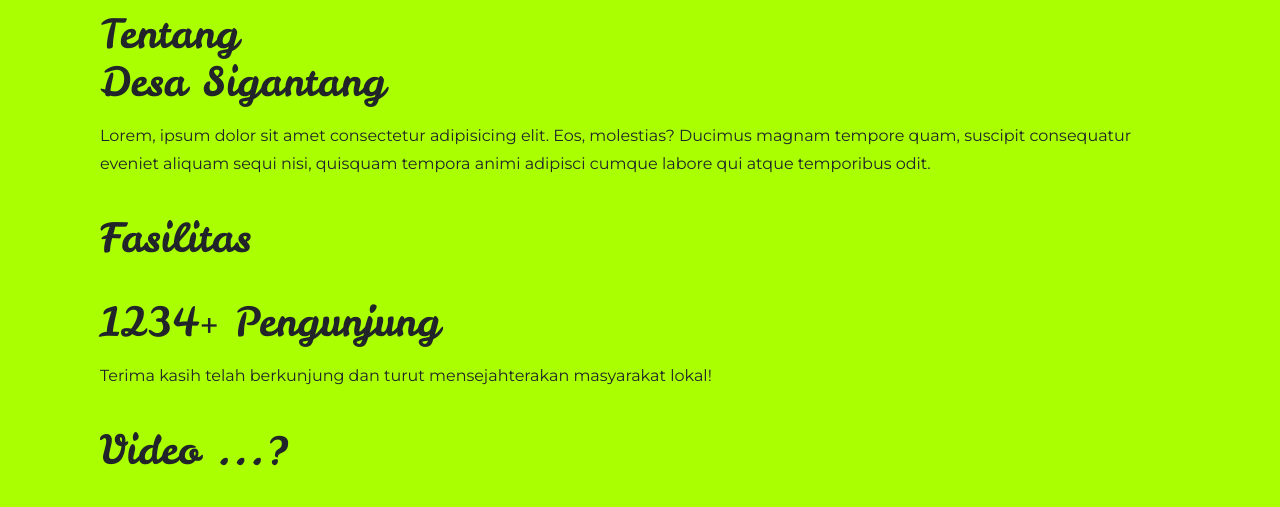
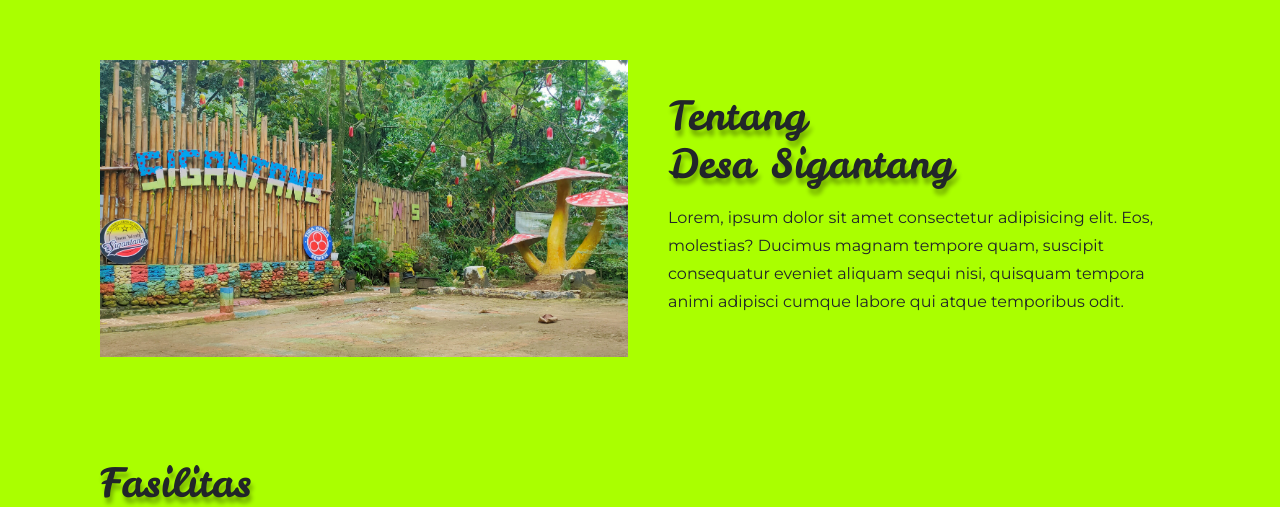
Before and after one commit to mdchrysan/csr-sigantang, a CodeIgniter 4 app: template app/Views/home/index.php in a window 1280 px wide. Shown: the part 800-1307 px from the top of the page. Run offline with PHP 8.4 and a stand-in for CodeIgniter, Linux system fonts and the light colour scheme; the template is opened without the code that fills it, so the values that code supplies are empty; some libraries are stand-ins or nearby versions; grey boxes are pictures that could not be loaded.

Commit message:
Edit About style

```diff
--- a/app/Views/home/index.php
+++ b/app/Views/home/index.php
@@ -7,8 +7,17 @@
     <a class="btn btn-primary btn-xl" href="#tentang">Jelajahi</a>
 </header>
 <section class="content" id="tentang">
-    <h1 class="content-heading">Tentang<br>Desa Sigantang</h1>
-    <p>Lorem, ipsum dolor sit amet consectetur adipisicing elit. Eos, molestias? Ducimus magnam tempore quam, suscipit consequatur eveniet aliquam sequi nisi, quisquam tempora animi adipisci cumque labore qui atque temporibus odit.</p>
+    <div class="row">
+        <div class="col-md-6">
+            <img src="\img\backdrop-about.jpg" alt="Foto Backdrop">
+        </div>
+        <div class="col-md-6">
+            <div class="mx-3">
+                <h1 class="content-heading">Tentang<br>Desa Sigantang</h1>
+                <p>Lorem, ipsum dolor sit amet consectetur adipisicing elit. Eos, molestias? Ducimus magnam tempore quam, suscipit consequatur eveniet aliquam sequi nisi, quisquam tempora animi adipisci cumque labore qui atque temporibus odit.</p>
+            </div>
+        </div>
+    </div>
 </section>
 <section class="content" id="fasilitas">
     <h1 class="content-heading">Fasilitas</h1>
--- a/public/css/global.css
+++ b/public/css/global.css
@@ -21,15 +21,17 @@ p {
 }
 
 .content {
+    margin: 50px 0;
     padding: 10px 100px;
     /* padding: 6rem 0; */
 }
 
 h1.content-heading {
     font-size: 2.5rem;
-    margin-top: 0;
+    margin-top: 2rem;
     margin-bottom: 1rem;
     font-family: var(--headings-font-family);
+    text-shadow: var(--black-text-shadow);
 }
 
 @media only screen and (min-width: 769px) {
--- /dev/null
+++ b/public/css/sections/about.css
@@ -0,0 +1,3 @@
+#tentang img {
+    width: 100%;
+}
--- a/public/css/styles.css
+++ b/public/css/styles.css
@@ -3,6 +3,8 @@
 @import "./global.css";
 @import "./components/navbar.css";
 @import "./sections/masthead.css";
+@import "./sections/about.css";
+@import "./sections/footer.css";
 @import "./variables/colors.css";
 @import "./variables/typography.css";
 
```
Also changed, not shown: public/css/sections/footer.css (added), public/img/backdrop-about.jpg (added).
